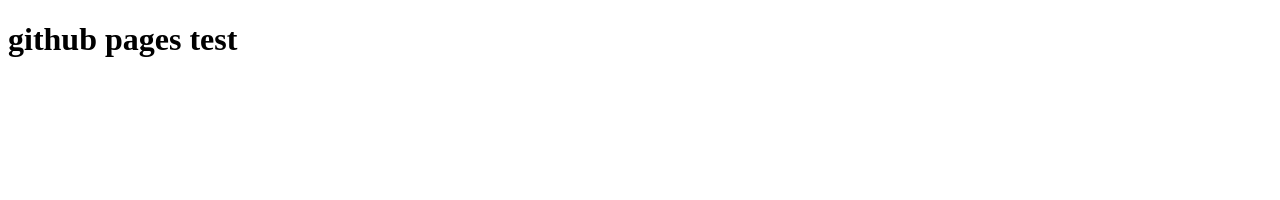
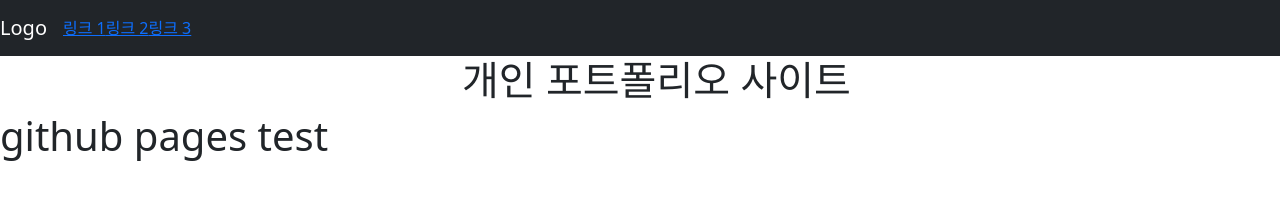
Before and after one commit to Taewoo-cho/Taewoo-cho.github.io, a plain HTML site: page index.html in a window 1280 px wide. Drawn offline with nearby package versions, Linux system fonts and the light colour scheme.

Commit message:
index.html 수정

```diff
--- a/index.html
+++ b/index.html
@@ -5,8 +5,45 @@
     <meta http-equiv="X-UA-Compatible" content="IE=edge" />
     <meta name="viewport" content="width=device-width, initial-scale=1.0" />
     <title>github pages test</title>
+
+    <!-- bootstrap -->
+    <link
+      href="https://cdn.jsdelivr.net/npm/bootstrap@5.1.3/dist/css/bootstrap.min.css"
+      rel="stylesheet"
+      integrity="sha384-1BmE4kWBq78iYhFldvKuhfTAU6auU8tT94WrHftjDbrCEXSU1oBoqyl2QvZ6jIW3"
+      crossorigin="anonymous"
+    />
+    <script
+      src="https://cdn.jsdelivr.net/npm/bootstrap@5.1.3/dist/js/bootstrap.bundle.min.js"
+      integrity="sha384-ka7Sk0Gln4gmtz2MlQnikT1wXgYsOg+OMhuP+IlRH9sENBO0LRn5q+8nbTov4+1p"
+      crossorigin="anonymous"
+    ></script>
   </head>
   <body>
+    <header>
+      <nav class="navbar navbar-expand-md navbar-fixed-top navbar-dark bg-dark">
+        <a class="navbar-brand" href="#">Logo</a>
+        <ul class="navbar-nav">
+          <li class="navbar-item">
+            <a href="#" class="navbar-link">링크 1</a>
+          </li>
+          <li class="navbar-item">
+            <a href="#" class="navbar-link">링크 2</a>
+          </li>
+          <li class="navbar-item">
+            <a href="#" class="navbar-link">링크 3</a>
+          </li>
+        </ul>
+      </nav>
+    </header>
+    <main class="container">
+      <div class="row">
+        <div class="col-md-4"></div>
+        <div class="col-md-8">
+          <h1>개인 포트폴리오 사이트</h1>
+        </div>
+      </div>
+    </main>
     <h1>github pages test</h1>
   </body>
 </html>
```
